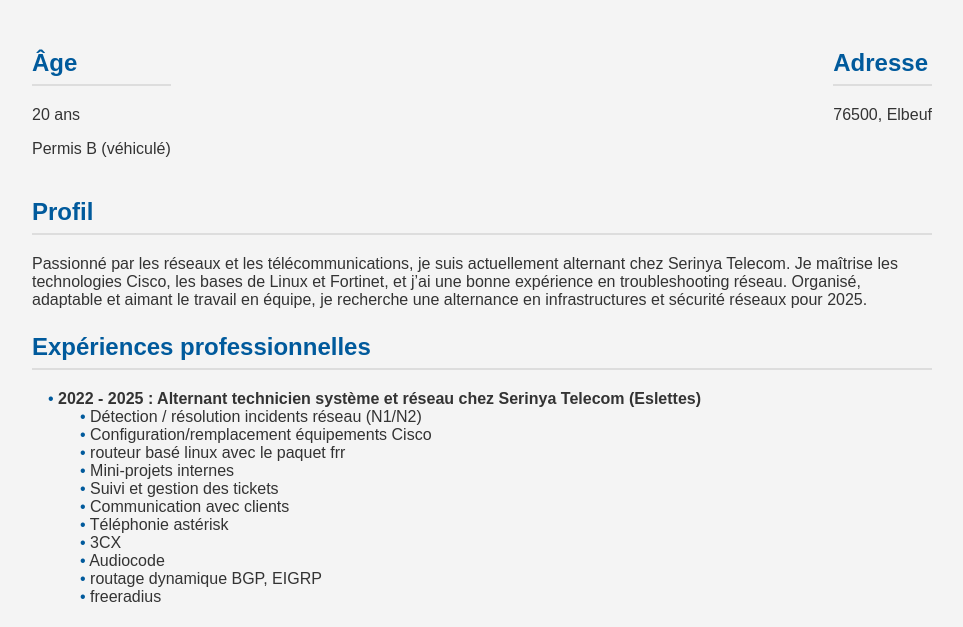
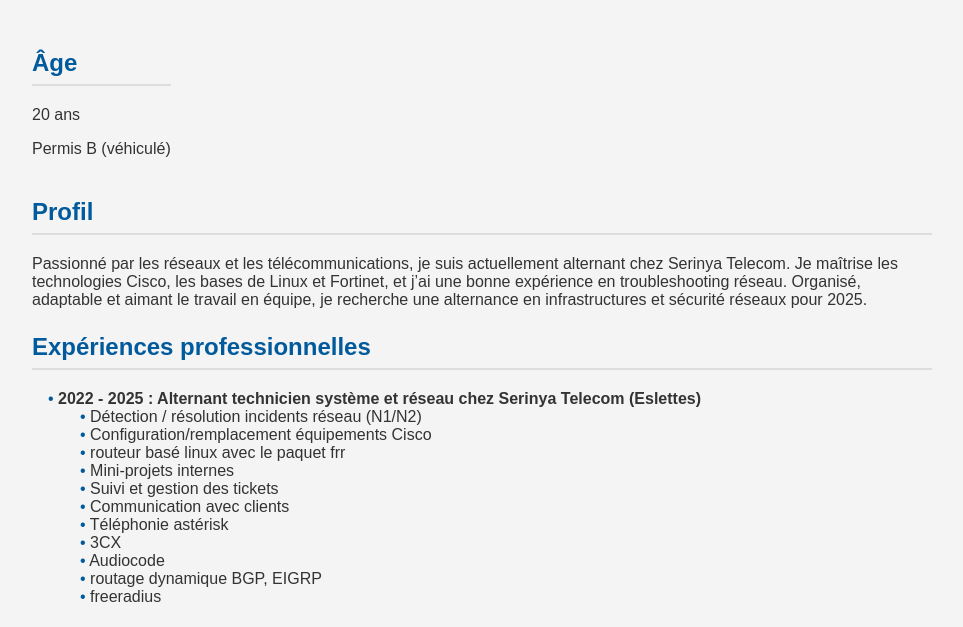
Before and after one commit to enguerra-n/cv, a plain HTML site: page index.html in a window 1280 px wide. Shown: the part 148-775 px from the top of the page, without its empty margins (158-1121 px from the left). Drawn offline with Linux system fonts and the light colour scheme.

Commit message:
Update index.html

```diff
--- a/index.html
+++ b/index.html
@@ -18,10 +18,6 @@
       <h2>Âge</h2>
       <p>20 ans</p>
       <p>Permis B (véhiculé)</p>
-    </div>
-    <div>
-      <h2>Adresse</h2>
-      <p>76500, Elbeuf</p>
     </div>
   </section>
 
```
